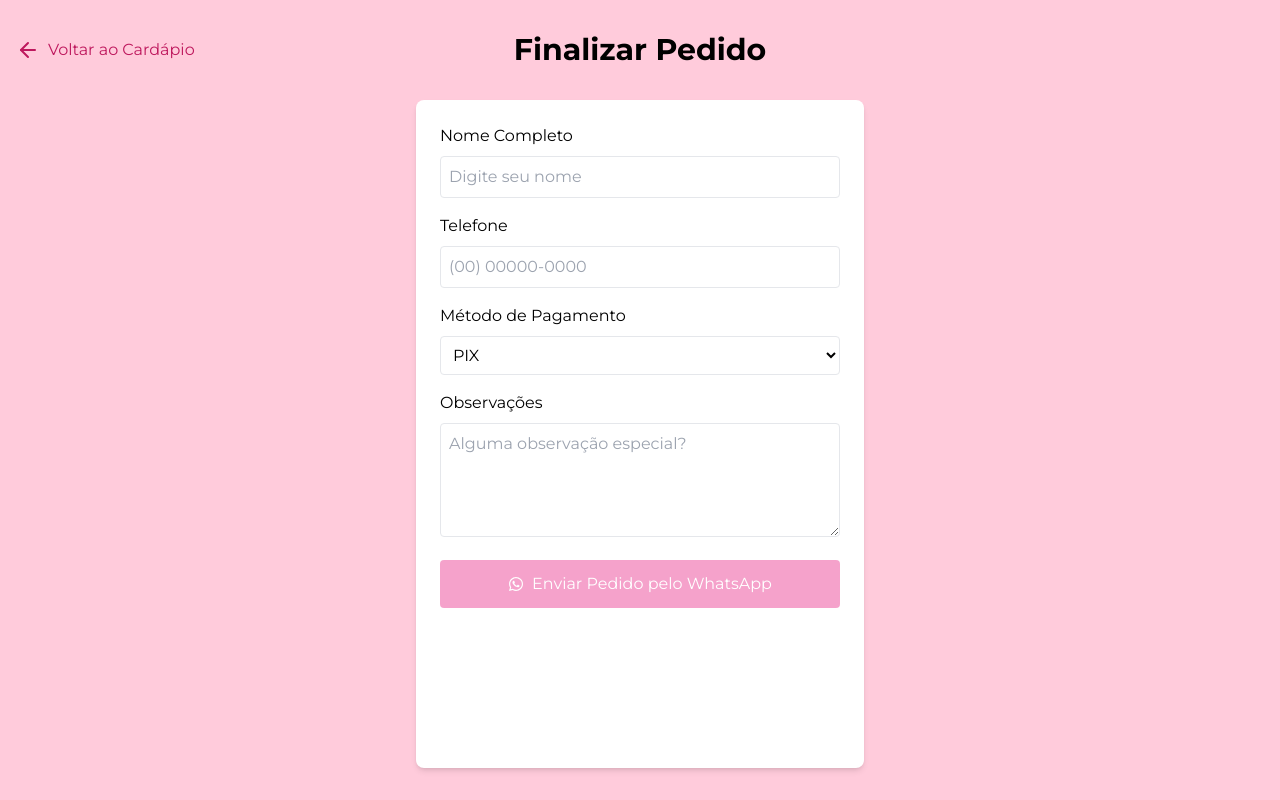
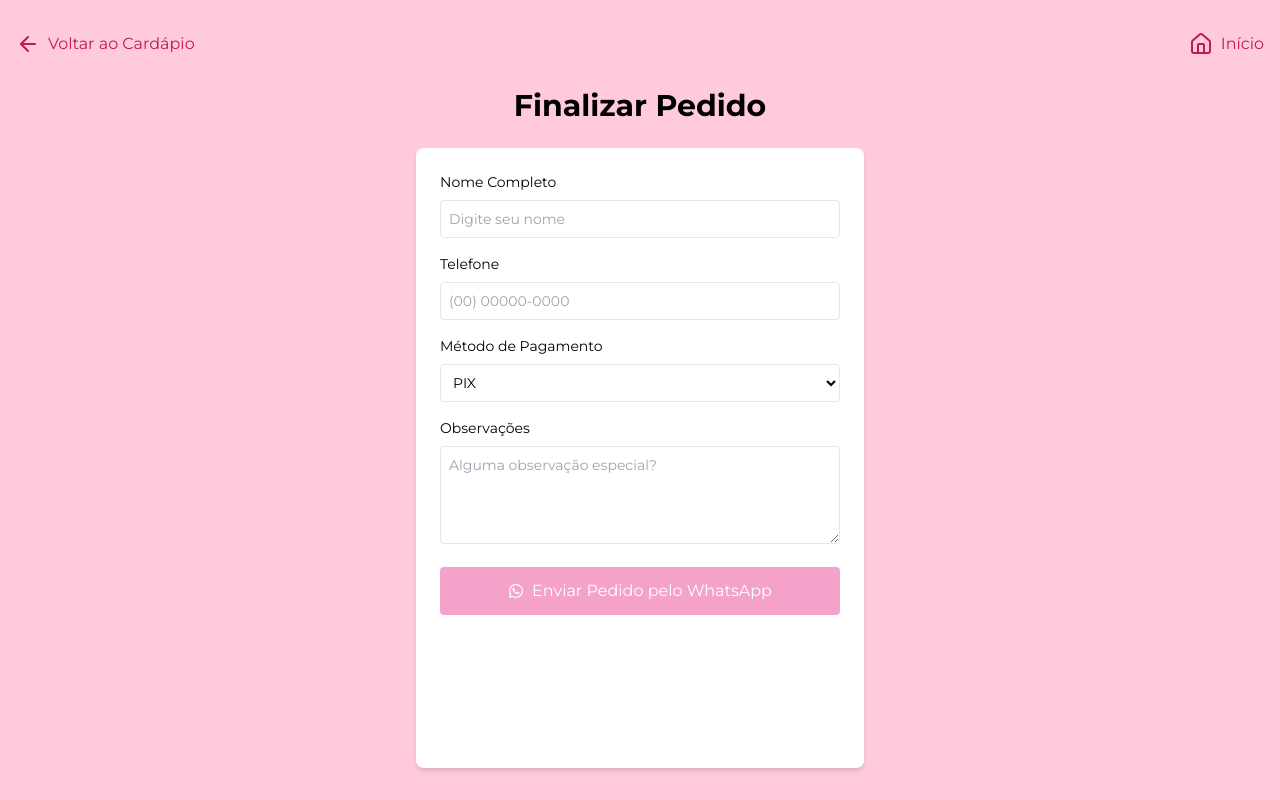
Before and after one commit to 01-LeoOliveira/Doce-Presente, a Next.js app: page /pedidos in a window 1280 px wide. Built offline with nearby package versions, Linux system fonts and the light colour scheme.

Commit message:
btn home & icon insta

```diff
--- a/app/cardapio/page.tsx
+++ b/app/cardapio/page.tsx
@@ -5,7 +5,7 @@ import { useSearchParams } from 'next/navigation'
 import bolos from '../../data/bolos.json'
 import Image from 'next/image'
 import Link from 'next/link'
-import { ShoppingCart } from 'lucide-react'
+import { ShoppingCart, Home } from 'lucide-react'
 
 interface BoloCarrinho {
   id: number
@@ -81,10 +81,19 @@ function CardapioContent() {
         </Link>
       )}
 
-      <div className="bg-white p-4 md:p-6 rounded-2xl shadow-lg">
+      <div className="relative flex flex-col items-center justify-center mb-4">
+        <Link
+          href="/"
+          className="self-start w-full max-w-xs flex items-center text-pink-700 hover:text-pink-900 mb-2"
+        >
+          <Home className="mr-2" /> Início
+        </Link>
         <h1 className="text-2xl md:text-3xl font-bold mb-4 md:mb-8 text-center text-pink-600">
           Nossos Bolos de Pote
         </h1>
+      </div>
+
+      <div className="bg-white p-4 md:p-6 rounded-2xl shadow-lg">
         <div className="grid grid-cols-1 sm:grid-cols-2 md:grid-cols-3 gap-4 md:gap-6">
           {bolos.map((bolo) => (
             <div
--- a/app/page.tsx
+++ b/app/page.tsx
@@ -1,10 +1,11 @@
 import Image from 'next/image'
 import Link from 'next/link'
+import { Instagram } from 'lucide-react'
 
 export default function Home() {
   return (
     <div className="container mx-auto px-4 py-8 bg-[#ffcbdb] min-h-screen flex items-center justify-center">
-      <div className="text-center bg-white p-4 md:p-8 rounded-2xl shadow-lg w-full max-w-md">
+      <div className="text-center bg-white p-4 md:p-8 rounded-2xl shadow-lg w-full max-w-md relative">
         <Image
           src="/img/Logo.png"
           alt="Doce Presente"
@@ -19,7 +20,7 @@ export default function Home() {
           Os melhores bolos de pote da cidade!
         </p>
 
-        <div className="flex flex-col md:flex-row justify-center space-y-2 md:space-y-0 md:space-x-4">
+        <div className="flex flex-col md:flex-row justify-center space-y-2 md:space-y-0 md:space-x-4 mb-4">
           <Link
             href="/cardapio"
             className="bg-pink-500 text-white px-4 py-2 md:px-6 md:py-3 rounded-lg hover:bg-pink-600 transition text-center"
@@ -33,6 +34,19 @@ export default function Home() {
             Fazer Pedido
           </Link>
         </div>
+
+        {/* Instagram Link */}
+        <div className="absolute top-4 right-4">
+          <Link
+            href="https://www.instagram.com/docepresente18"
+            target="_blank"
+            rel="noopener noreferrer"
+            className="text-pink-500 hover:text-pink-700 transition"
+            aria-label="Instagram"
+          >
+            <Instagram size={32} />
+          </Link>
+        </div>
       </div>
     </div>
   )
--- a/app/pedidos/page.tsx
+++ b/app/pedidos/page.tsx
@@ -4,7 +4,7 @@ import { useState } from 'react'
 import { useSearchParams } from 'next/navigation'
 import { Suspense } from 'react'
 import Link from 'next/link'
-import { ArrowLeft } from 'lucide-react'
+import { ArrowLeft, Home } from 'lucide-react'
 import { FaWhatsapp } from 'react-icons/fa';
 
 // Interface para os itens do carrinho
@@ -104,17 +104,24 @@ function PedidosContent() {
       style={{ backgroundColor: '#ffcbdb' }}
     >
       {/* Cabeçalho responsivo com título centralizado */}
-      <div className="relative flex items-center justify-center mb-8">
+      <div className="relative flex items-center justify-between mb-8">
         <Link
           href="/cardapio"
-          className="absolute left-0 flex items-center text-pink-700 hover:text-pink-900"
+          className="flex items-center text-pink-700 hover:text-pink-900"
         >
           <ArrowLeft className="mr-2" /> Voltar ao Cardápio
         </Link>
-        <h1 className="text-2xl sm:text-3xl font-bold text-center text-black">
-          Finalizar Pedido
-        </h1>
+        <Link
+          href="/"
+          className="flex items-center text-pink-700 hover:text-pink-900"
+        >
+          <Home className="mr-2" /> Início
+        </Link>
       </div>
+
+      <h1 className="text-2xl sm:text-3xl font-bold text-center text-black mb-6">
+        Finalizar Pedido
+      </h1>
 
       <form
         onSubmit={handleSubmit}
@@ -137,7 +144,7 @@ function PedidosContent() {
                 <button
                   type="button"
                   onClick={() => removerBolo(index)}
-                  className="text-red-500 hover:text-red-700 w-full sm:w-auto"
+                  className="text-red-500 hover:text-red-700 w-full sm:w-auto text-sm"
                 >
                   Remover
                 </button>
@@ -152,33 +159,33 @@ function PedidosContent() {
         {/* Campos de formulário com espaçamento e responsividade */}
         <div className="space-y-4">
           <div>
-            <label className="block mb-2 text-black">Nome Completo</label>
+            <label className="block mb-2 text-black text-sm">Nome Completo</label>
             <input
               type="text"
               value={dadosCliente.nome}
               onChange={(e) => setDadosCliente({ ...dadosCliente, nome: e.target.value })}
-              className="w-full border rounded p-2 text-black bg-white focus:ring-2 focus:ring-pink-300"
+              className="w-full border rounded p-2 text-black bg-white focus:ring-2 focus:ring-pink-300 text-sm"
               required
               placeholder="Digite seu nome"
             />
           </div>
           <div>
-            <label className="block mb-2 text-black">Telefone</label>
+            <label className="block mb-2 text-black text-sm">Telefone</label>
             <input
               type="tel"
               value={dadosCliente.telefone}
               onChange={(e) => setDadosCliente({ ...dadosCliente, telefone: e.target.value })}
-              className="w-full border rounded p-2 text-black bg-white focus:ring-2 focus:ring-pink-300"
+              className="w-full border rounded p-2 text-black bg-white focus:ring-2 focus:ring-pink-300 text-sm"
               required
               placeholder="(00) 00000-0000"
             />
           </div>
           <div>
-            <label className="block mb-2 text-black">Método de Pagamento</label>
+            <label className="block mb-2 text-black text-sm">Método de Pagamento</label>
             <select
               value={metodoPagamento}
               onChange={(e) => setMetodoPagamento(e.target.value)}
-              className="w-full border rounded p-2 text-black bg-white focus:ring-2 focus:ring-pink-300"
+              className="w-full border rounded p-2 text-black bg-white focus:ring-2 focus:ring-pink-300 text-sm"
             >
               <option value="pix">PIX</option>
               <option value="dinheiro">Dinheiro</option>
@@ -186,11 +193,11 @@ function PedidosContent() {
             </select>
           </div>
           <div>
-            <label className="block mb-2 text-black">Observações</label>
+            <label className="block mb-2 text-black text-sm">Observações</label>
             <textarea
               value={dadosCliente.observacoes}
               onChange={(e) => setDadosCliente({ ...dadosCliente, observacoes: e.target.value })}
-              className="w-full border rounded p-2 text-black bg-white focus:ring-2 focus:ring-pink-300"
+              className="w-full border rounded p-2 text-black bg-white focus:ring-2 focus:ring-pink-300 text-sm"
               rows={4}
               placeholder="Alguma observação especial?"
             />
@@ -203,7 +210,7 @@ function PedidosContent() {
           disabled={carrinho.length === 0}
           className="mt-4 w-full bg-pink-500 text-white py-3 rounded hover:bg-pink-600
                      disabled:opacity-50 flex items-center justify-center
-                     active:scale-95 transition-transform"
+                     active:scale-95 transition-transform text-sm md:text-base"
         >
           <FaWhatsapp className="mr-2" /> Enviar Pedido pelo WhatsApp
         </button>
```
